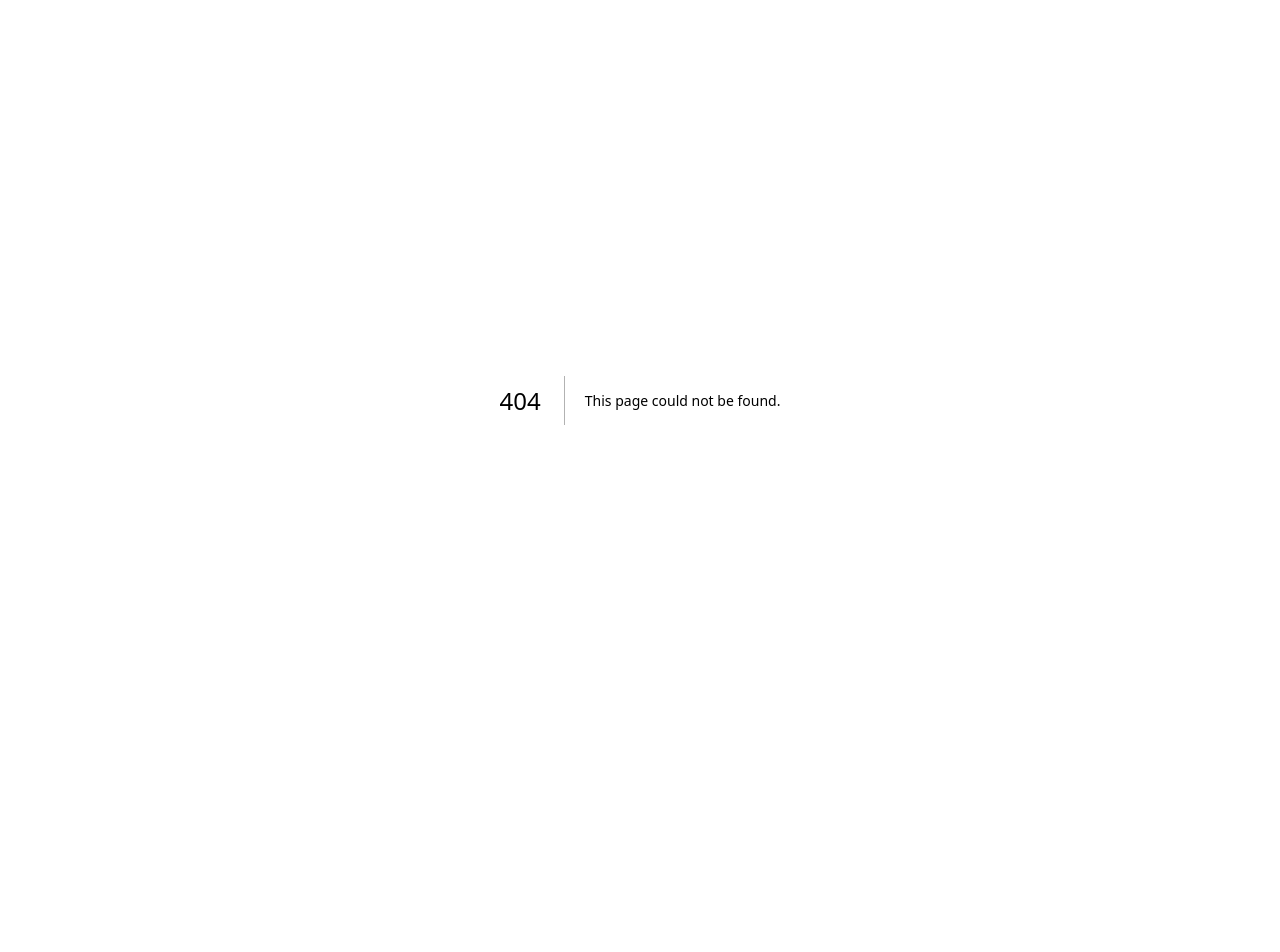
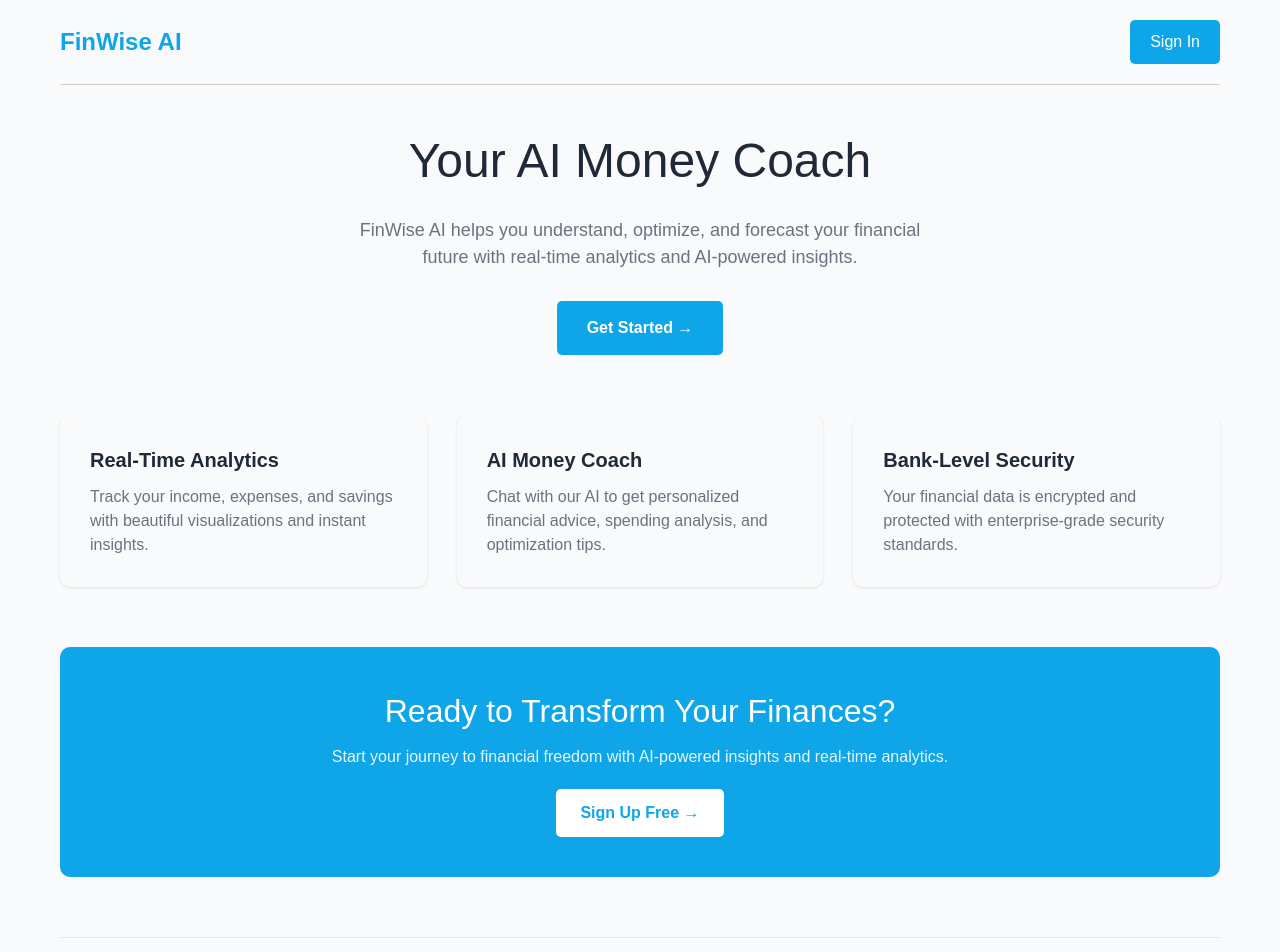
Before and after one commit to santoshprabhuai-dotcom/finwise-ai-hackathon, a Next.js app: page /index-fixed in a window 1280 px wide. Before the commit this address had no page. Shown: the top 952 px of the page. Before the commit the page ends 800 px from the top, so only its background shows below. Built offline with nearby package versions, Linux system fonts and the light colour scheme.

Commit message:
Add files via upload

```diff
--- /dev/null
+++ b/pages/index-fixed.tsx
@@ -0,0 +1,151 @@
+import { useEffect, useState } from 'react'
+import { useRouter } from 'next/router'
+
+export default function Home() {
+  const router = useRouter()
+  const [mounted, setMounted] = useState(false)
+
+  useEffect(() => {
+    setMounted(true)
+  }, [])
+
+  if (!mounted) {
+    return <div style={{ padding: '20px' }}>Loading...</div>
+  }
+
+  return (
+    <div style={{ padding: '20px', fontFamily: 'Arial, sans-serif', maxWidth: '1200px', margin: '0 auto' }}>
+      {/* Navigation */}
+      <nav style={{ display: 'flex', justifyContent: 'space-between', alignItems: 'center', marginBottom: '40px', paddingBottom: '20px', borderBottom: '1px solid #ccc' }}>
+        <div style={{ fontSize: '24px', fontWeight: 'bold', color: '#0ea5e9' }}>
+          FinWise AI
+        </div>
+        <button
+          onClick={() => router.push('/login')}
+          style={{
+            padding: '10px 20px',
+            backgroundColor: '#0ea5e9',
+            color: 'white',
+            border: 'none',
+            borderRadius: '5px',
+            cursor: 'pointer',
+            fontSize: '16px',
+          }}
+        >
+          Sign In
+        </button>
+      </nav>
+
+      {/* Hero Section */}
+      <div style={{ textAlign: 'center', marginBottom: '60px' }}>
+        <h1 style={{ fontSize: '48px', marginBottom: '20px', color: '#1f2937' }}>
+          Your AI Money Coach
+        </h1>
+        <p style={{ fontSize: '18px', color: '#6b7280', marginBottom: '30px', maxWidth: '600px', margin: '0 auto 30px' }}>
+          FinWise AI helps you understand, optimize, and forecast your financial future with real-time analytics and AI-powered insights.
+        </p>
+        <button
+          onClick={() => router.push('/login')}
+          style={{
+            padding: '15px 30px',
+            backgroundColor: '#0ea5e9',
+            color: 'white',
+            border: 'none',
+            borderRadius: '5px',
+            cursor: 'pointer',
+            fontSize: '16px',
+            fontWeight: 'bold',
+          }}
+        >
+          Get Started →
+        </button>
+      </div>
+
+      {/* Features */}
+      <div style={{ display: 'grid', gridTemplateColumns: 'repeat(auto-fit, minmax(300px, 1fr))', gap: '30px', marginBottom: '60px' }}>
+        {/* Feature 1 */}
+        <div style={{
+          padding: '30px',
+          backgroundColor: '#f9fafb',
+          borderRadius: '10px',
+          boxShadow: '0 1px 3px rgba(0,0,0,0.1)',
+        }}>
+          <h3 style={{ fontSize: '20px', fontWeight: 'bold', marginBottom: '10px', color: '#1f2937' }}>
+            Real-Time Analytics
+          </h3>
+          <p style={{ color: '#6b7280' }}>
+            Track your income, expenses, and savings with beautiful visualizations and instant insights.
+          </p>
+        </div>
+
+        {/* Feature 2 */}
+        <div style={{
+          padding: '30px',
+          backgroundColor: '#f9fafb',
+          borderRadius: '10px',
+          boxShadow: '0 1px 3px rgba(0,0,0,0.1)',
+        }}>
+          <h3 style={{ fontSize: '20px', fontWeight: 'bold', marginBottom: '10px', color: '#1f2937' }}>
+            AI Money Coach
+          </h3>
+          <p style={{ color: '#6b7280' }}>
+            Chat with our AI to get personalized financial advice, spending analysis, and optimization tips.
+          </p>
+        </div>
+
+        {/* Feature 3 */}
+        <div style={{
+          padding: '30px',
+          backgroundColor: '#f9fafb',
+          borderRadius: '10px',
+          boxShadow: '0 1px 3px rgba(0,0,0,0.1)',
+        }}>
+          <h3 style={{ fontSize: '20px', fontWeight: 'bold', marginBottom: '10px', color: '#1f2937' }}>
+            Bank-Level Security
+          </h3>
+          <p style={{ color: '#6b7280' }}>
+            Your financial data is encrypted and protected with enterprise-grade security standards.
+          </p>
+        </div>
+      </div>
+
+      {/* CTA */}
+      <div style={{
+        backgroundColor: '#0ea5e9',
+        color: 'white',
+        padding: '40px',
+        borderRadius: '10px',
+        textAlign: 'center',
+        marginBottom: '60px',
+      }}>
+        <h2 style={{ fontSize: '32px', marginBottom: '10px' }}>
+          Ready to Transform Your Finances?
+        </h2>
+        <p style={{ fontSize: '16px', marginBottom: '20px', opacity: 0.9 }}>
+          Start your journey to financial freedom with AI-powered insights and real-time analytics.
+        </p>
+        <button
+          onClick={() => router.push('/login')}
+          style={{
+            padding: '12px 24px',
+            backgroundColor: 'white',
+            color: '#0ea5e9',
+            border: 'none',
+            borderRadius: '5px',
+            cursor: 'pointer',
+            fontWeight: 'bold',
+            fontSize: '16px',
+          }}
+        >
+          Sign Up Free →
+        </button>
+      </div>
+
+      {/* Footer */}
+      <footer style={{ textAlign: 'center', paddingTop: '20px', borderTop: '1px solid #e5e7eb', color: '#6b7280' }}>
+        <p>&copy; 2024 FinWise AI. All rights reserved.</p>
+        <p style={{ fontSize: '14px' }}>Built with ❤️ for better financial futures</p>
+      </footer>
+    </div>
+  )
+}
```
